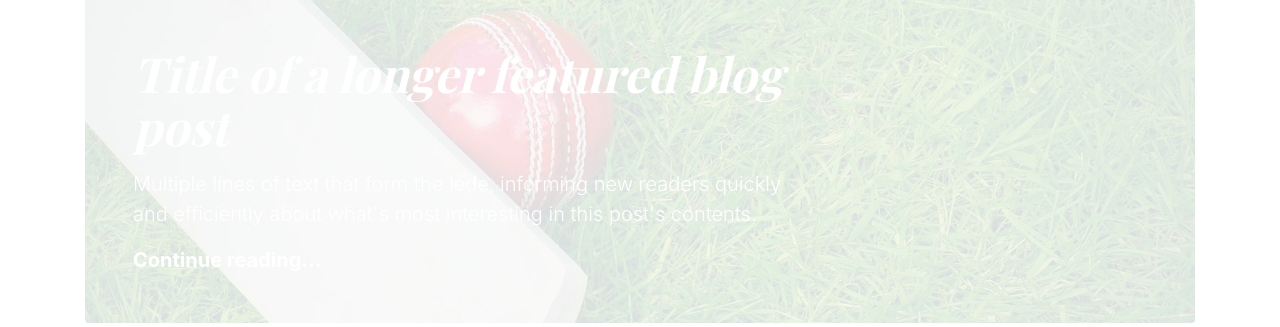
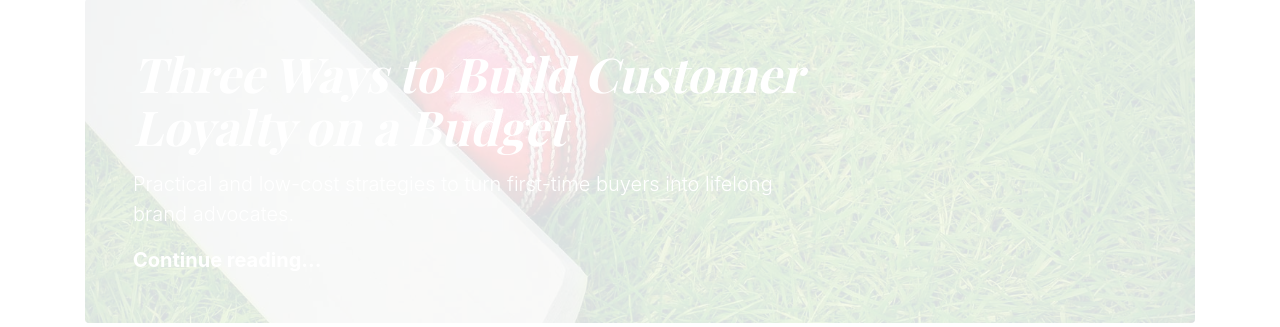
Before and after one commit to zubairwardak/Django-Blog, a Django app: page / in a window 1280 px wide. Shown: the part 126-453 px from the top of the page. Run offline with Django 5.2, Linux system fonts and the light colour scheme; data comes from the database, SQL or seed files in the repository; both versions use the stored data as it was after the commit.

Commit message:
new commit

```diff
--- a/blog_main/views.py
+++ b/blog_main/views.py
@@ -4,12 +4,14 @@
 from django.http import HttpResponse
 from django.shortcuts import render
 
-from blogs.models import Category
+from blogs.models import Blog, Category
 
 
 def home(request):
     categories = Category.objects.all()
+    featured_posts = Blog.objects.filter(is_featured=True).order_by('updated_at')
     context = {
-        'categories' : categories
+        'categories' : categories,
+        'featured_posts' : featured_posts
     }
     return render(request, 'home.html', context)
--- a/templates/home.html
+++ b/templates/home.html
@@ -34,15 +34,17 @@
       </div>
 
 
-
-<div class="jumbotron p-3 p-md-5 text-white rounded bg-dark" style="background-image: url({% static 'images/cricket.jpg' %});background-blend-mode: overlay;background-size:cover;">
-    <div class="col-md-8 px-0">
-      <h1 class="display-4 font-italic">Title of a longer featured blog post</h1>
-      <p class="lead my-3">Multiple lines of text that form the lede, informing new readers quickly and efficiently about what's most interesting in this post's contents.</p>
-      <p class="lead mb-0"><a href="#" class="text-white font-weight-bold">Continue reading...</a></p>
+{% for post in featured_posts %}
+  {% if forloop.first %}
+  <div class="jumbotron p-3 p-md-5 text-white rounded bg-dark" style="background-image: url({% static 'images/cricket.jpg' %});background-blend-mode: overlay;background-size:cover;">
+      <div class="col-md-8 px-0">
+        <h1 class="display-4 font-italic">{{ post.title }}</h1>
+        <p class="lead my-3">{{ post.short_description }}</p>
+        <p class="lead mb-0"><a href="#" class="text-white font-weight-bold">Continue reading...</a></p>
+      </div>
     </div>
-  </div>
-
+  {% endif %}
+{% endfor %}
   <div class="row mb-2">
     <div class="col-md-6">
       <div class="card border-0" >
```
Also changed, not shown: db.sqlite3.
